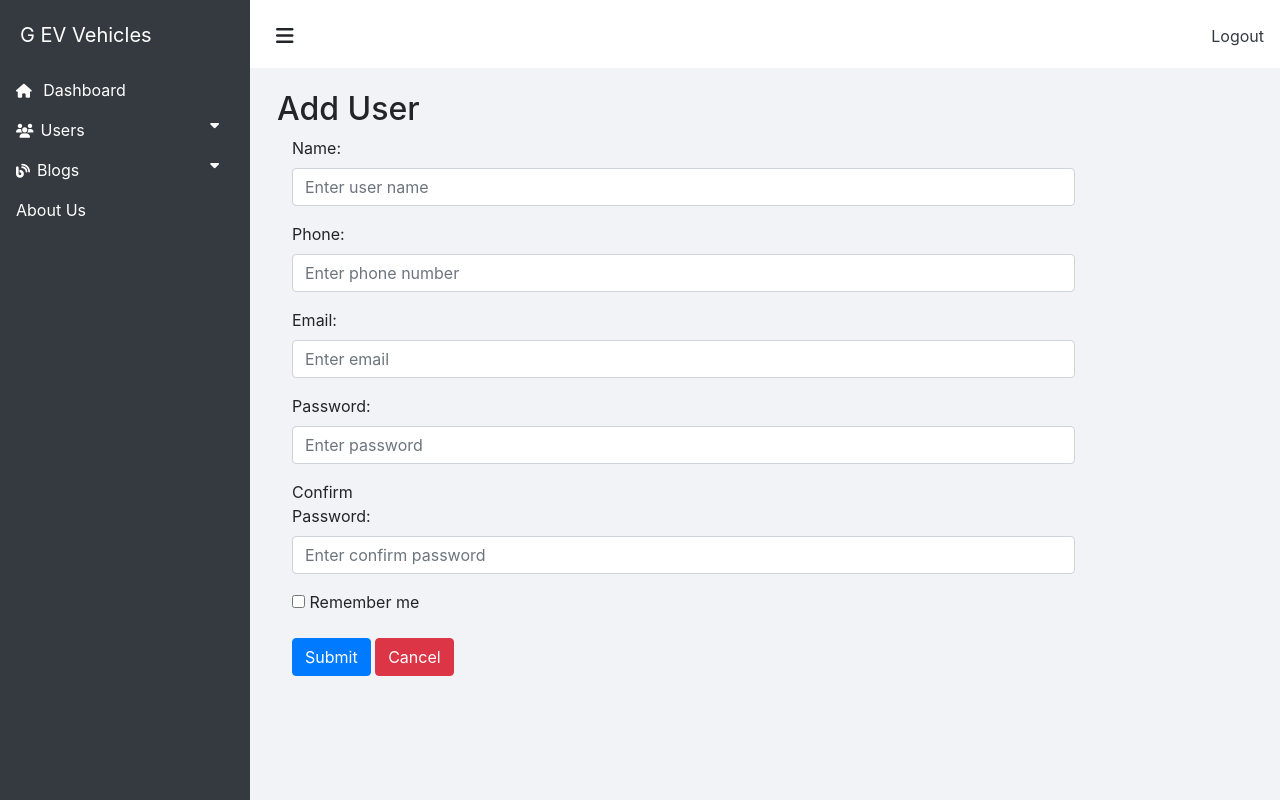
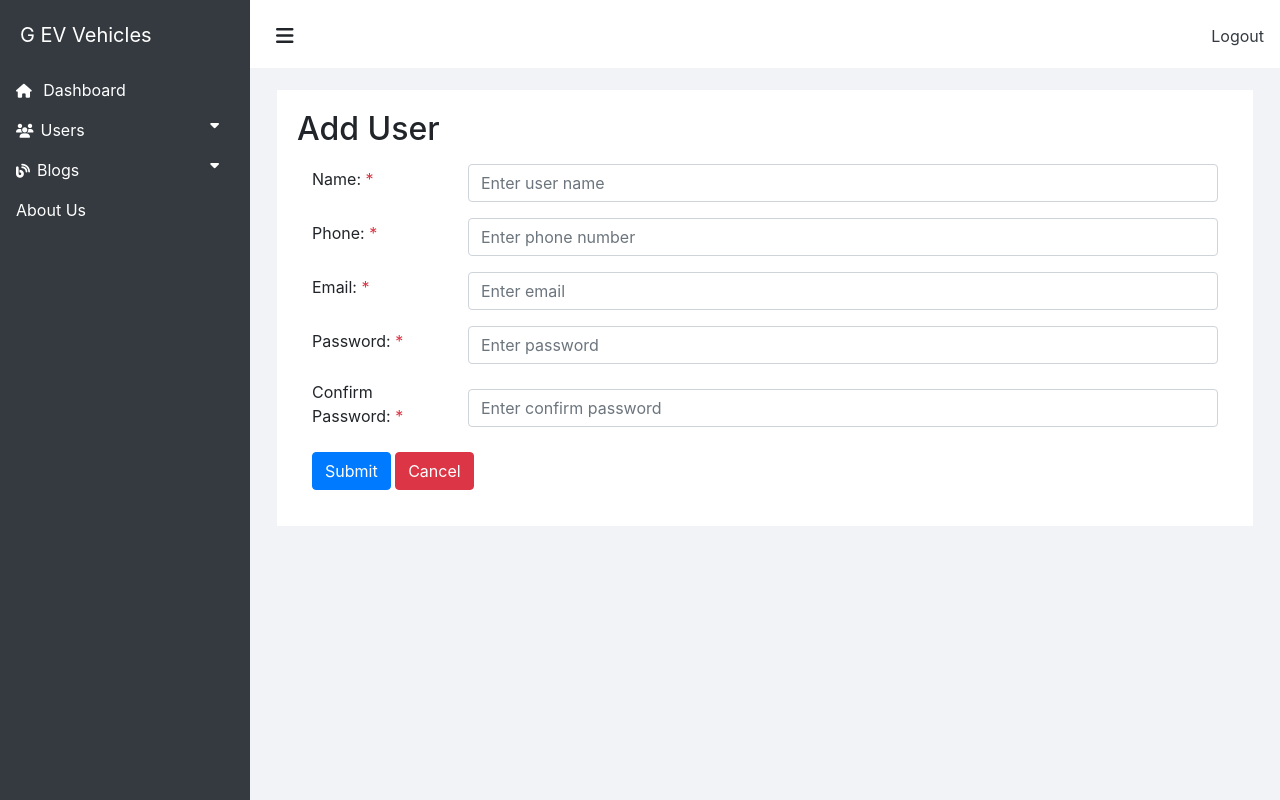
Before and after one commit to AjeetZestGeek/G-EV-Vehicles, a PHP site: page /Admin/addUser.php in a window 1280 px wide. Run offline with PHP 8.4, Linux system fonts and the light colour scheme; a user stored in the database is signed in.

Commit message:
updated design

```diff
--- a/Admin/addCategory.php
+++ b/Admin/addCategory.php
@@ -4,11 +4,11 @@
 ?>
 
 <div class="container">
-  <h2><?php if(isset($_GET['id'])){ echo 'Update';}else{echo 'Add';}?> Category</h2>
   <form class="form-horizontal" action="" method="post">
+    <h2 class="mb-3"><?php if(isset($_GET['id'])){ echo 'Update';}else{echo 'Add';}?> Category</h2>
     <input type="hidden" name="user_id" value="<?=$userdata['id']?>">
-    <div class="form-group">
-      <label class="control-label col-sm-2" for="title">Title:</label>
+    <div class="form-group d-flex align-items-center">
+      <label class="control-label col-sm-2" for="title">Title: <span class="text-danger">*</span></label>
       <div class="col-sm-10">
         <input type="text" class="form-control" id="title" placeholder="Enter title name" name="title" value="<?=isset($data['title'])?$data['title']:'';?>">
         <span class="error-msg"><?=(isset($sc)&&($sc->getTitle()=='')?'Please fill title':'');?></span>
--- a/Admin/addUser.php
+++ b/Admin/addUser.php
@@ -4,49 +4,42 @@
 ?>
 
 <div class="container">
-  <h2><?php if(isset($_GET['id'])){ echo 'Update User';}else{echo 'Add User';}?></h2>
   <form class="form-horizontal" action="" method="post">
-    <div class="form-group">
-      <label class="control-label col-sm-2" for="username">Name:</label>
+    <h2 class="mb-3"><?php if(isset($_GET['id'])){ echo 'Update User';}else{echo 'Add User';}?></h2>
+    <div class="form-group d-flex align-items-center">
+      <label class="control-label col-sm-2" for="username">Name: <span class="text-danger">*</span></label>
       <div class="col-sm-10">
         <input type="text" class="form-control" id="username" placeholder="Enter user name" name="username" value="<?=isset($data['username'])?$data['username']:'';?>">
         <span class="error-msg"><?=(isset($sc)&&($sc->getUsername()=='')?'Please fill username':'');?></span>
       </div>
     </div>
-    <div class="form-group">
-      <label class="control-label col-sm-2" for="phone">Phone:</label>
+    <div class="form-group d-flex align-items-center">
+      <label class="control-label col-sm-2" for="phone">Phone: <span class="text-danger">*</span></label>
       <div class="col-sm-10">
         <input type="text" class="form-control" id="phone" placeholder="Enter phone number" name="phone" value="<?=isset($data['phone'])?$data['phone']:'';?>">
         <span class="error-msg"><?=(isset($sc)&&$sc->getPhone()==''?'Please fill phone':'');?></span>
       </div>
     </div>
-    <div class="form-group">
-      <label class="control-label col-sm-2" for="email">Email:</label>
+    <div class="form-group d-flex align-items-center">
+      <label class="control-label col-sm-2" for="email">Email: <span class="text-danger">*</span></label>
       <div class="col-sm-10">
         <input type="email" class="form-control" id="email" placeholder="Enter email" name="email" value="<?=isset($data['email'])?$data['email']:'';?>">
         <span class="error-msg"><?=isset($sc)&&$sc->getEmail()==''?'Please fill email':'';?></span>
       </div>
     </div>
     <?php if(!isset($_GET['id'])){ ?>
-    <div class="form-group">
-      <label class="control-label col-sm-2" for="pwd">Password:</label>
+    <div class="form-group d-flex align-items-center">
+      <label class="control-label col-sm-2" for="pwd">Password: <span class="text-danger">*</span></label>
       <div class="col-sm-10">
         <input type="password" class="form-control" id="pwd" placeholder="Enter password" name="pwd">
         <span class="error-msg"><?=isset($sc)&&$sc->getPassword()==''?'Please fill password':'';?></span>
       </div>
     </div>
-    <div class="form-group">
-      <label class="control-label col-sm-2" for="conpwd">Confirm Password:</label>
+    <div class="form-group d-flex align-items-center">
+      <label class="control-label col-sm-2" for="conpwd">Confirm Password: <span class="text-danger">*</span></label>
       <div class="col-sm-10">
         <input type="password" class="form-control" id="conpwd" placeholder="Enter confirm password" name="conpwd">
         <span class="error-msg"><?=isset($msg)?$msg:'';?></span>
-      </div>
-    </div>
-    <div class="form-group">
-      <div class="col-sm-offset-2 col-sm-10">
-        <div class="checkbox">
-          <label><input type="checkbox" name="remember"> Remember me</label>
-        </div>
       </div>
     </div>
   <?php } ?>
--- a/Admin/asset/css/style.css
+++ b/Admin/asset/css/style.css
@@ -130,6 +130,28 @@
     color: red;
     font-size: 13px;
 }
+.form-horizontal {
+    background: #fff;
+    padding: 20px;
+}
+.main-row-sec {
+    margin: 0px 0px 10px 0px;
+    background: #73a2d5;
+    padding: 8px 0px;
+}
+.blog-list h5 {
+    margin-bottom: 0;
+    color: #fff;
+}
+.table {
+   background-color: #fff;
+}
+.table td, .table th {
+   vertical-align: middle;
+}
+.blog-btn {
+    text-align: right;
+}
 /*       media */
 
 @media (max-width: 991px) {
--- a/Admin/header.php
+++ b/Admin/header.php
@@ -41,7 +41,6 @@
                       </button>
                       <div class="dropdown-container">
                         <a href="userlist.php">User List</a>
-                        <a href="addUser.php">Add Users</a>
                       </div>
                     </li>
                     <li class="nav-item">
@@ -50,9 +49,7 @@
                       </button>
                       <div class="dropdown-container">
                         <a href="blogCategory.php">Category</a>
-                        <a href="addCategory.php">Add Category</a>
-                        <a href="blogList.php">Blog List</a>
-                        <a href="addBlog.php">Add Blog</a>
+                        <a href="blogList.php">Blog</a>
                       </div>
                     </li>
                     <li class="nav-item">
```
Also changed, not shown: Admin/addBlog.php (+9 -9 lines), Admin/blogCategory.php (+12 -0 lines), Admin/blogList.php (+12 -0 lines), Admin/userlist.php (+12 -0 lines).
